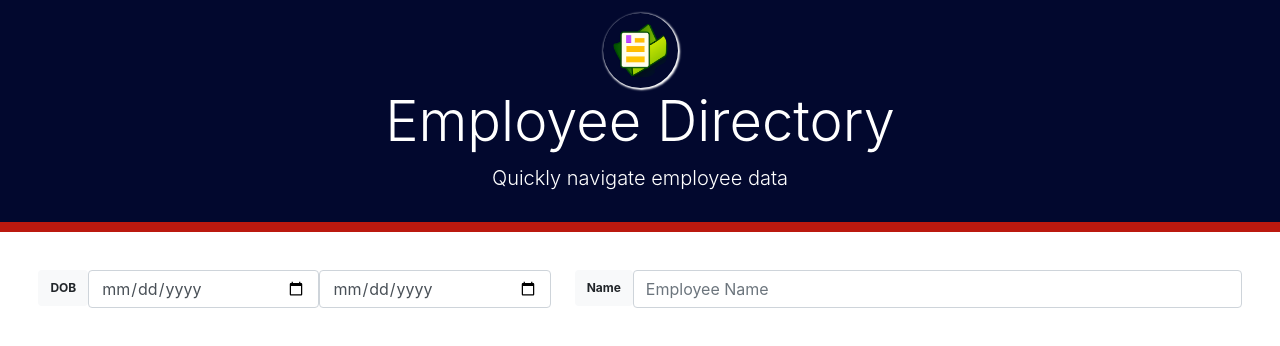
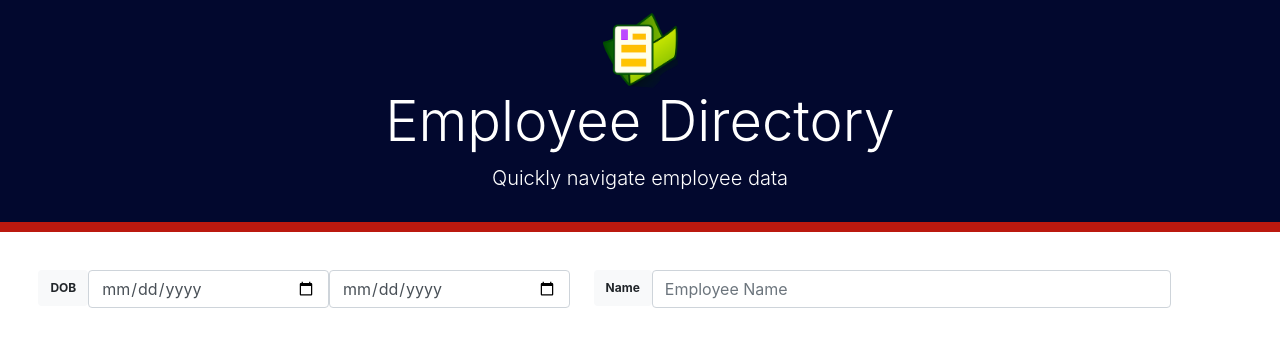
Before and after one commit to KaitlynCarlson/Employee-Directory, a React (Create React App) app in the folder employee-directory/: page / in a window 1280 px wide. Shown: the top 346 px of the page. Built offline with nearby package versions, Linux system fonts and the light colour scheme; the HTML template or start-up script is replaced by a standard one.

Commit message:
Minor styling

```diff
--- a/employee-directory/public/index.html
+++ b/employee-directory/public/index.html
@@ -8,7 +8,6 @@
       name="description"
       content="Web site created using create-react-app"
     />
-    <link rel="apple-touch-icon" href="%PUBLIC_URL%/icon192.png" />
     <link rel="manifest" href="%PUBLIC_URL%/manifest.json" />
     <link
       rel="stylesheet"
@@ -17,7 +16,7 @@
       crossorigin="anonymous"
     />
 
-    <title>React App</title>
+    <title>Employee Directory</title>
   </head>
   <body>
     <div id="root"></div>
--- a/employee-directory/src/components/App Header/appHeader.jsx
+++ b/employee-directory/src/components/App Header/appHeader.jsx
@@ -17,11 +17,6 @@ function AppHeader() {
         alt="Employee Directory Logo"
         height="75px"
         width="75px"
-        style={{
-          boxShadow: "1px 1px 2px 1px white",
-          borderRadius: "70%",
-          padding: "10px",
-        }}
       />
       <h1 className="display-4" style={{ color: "white" }}>
         Employee Directory
--- a/employee-directory/src/components/Name Search/nameSearch.jsx
+++ b/employee-directory/src/components/Name Search/nameSearch.jsx
@@ -7,7 +7,7 @@ function NameSearch() {
       style={{
         display: "flex",
         flexFlow: "row",
-        width: "60%",
+        width: "50%",
         paddingLeft: "2%",
       }}
     >
```
